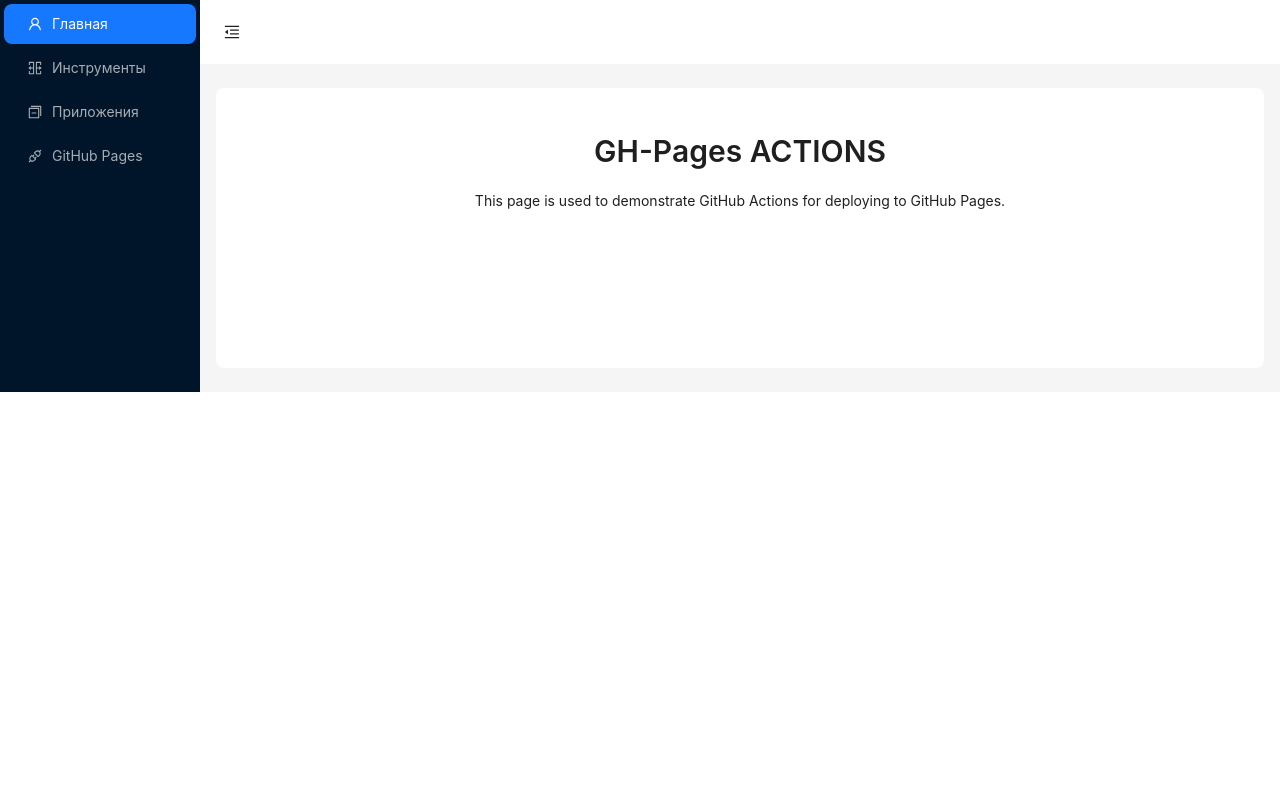
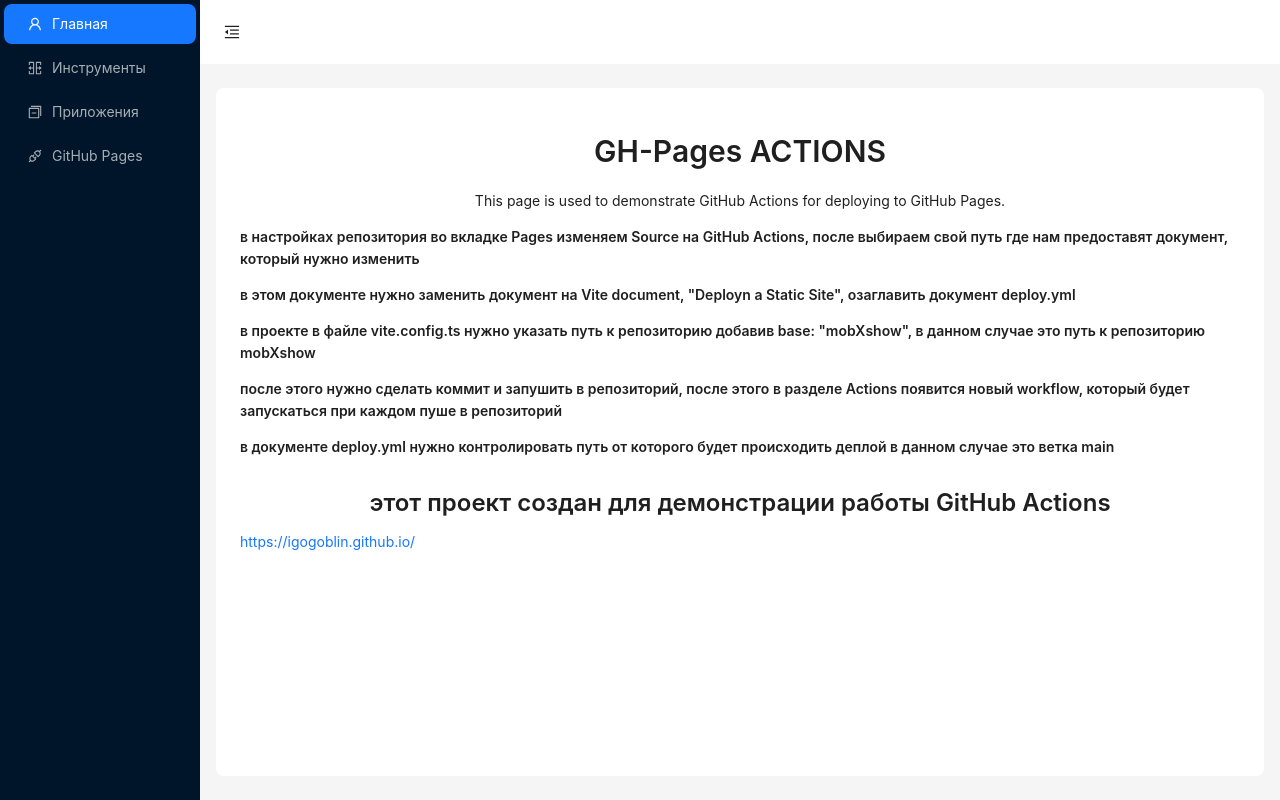
Before and after one commit to Igogoblin/mobXshow, a React (Vite) app: page /gh-pages in a window 1280 px wide. Built offline with nearby package versions, Linux system fonts and the light colour scheme.

Commit message:
feat: add content for ghpage

```diff
--- a/src/App.tsx
+++ b/src/App.tsx
@@ -21,7 +21,7 @@
 
   return (
     <>
-      <Layout>
+      <Layout style={{ minHeight: "100vh" }}>
         <Sider trigger={null} collapsible collapsed={collapsed}>
           <div className="demo-logo-vertical" />
           <Menu
--- a/src/pages/ghpages.tsx
+++ b/src/pages/ghpages.tsx
@@ -13,6 +13,43 @@
         This page is used to demonstrate GitHub Actions for deploying to GitHub
         Pages.
       </Typography.Paragraph>
+      <Typography.Paragraph>
+        <Typography.Text strong>
+          в настройках репозитория во вкладке Pages изменяем Source на GitHub
+          Аctions, после выбираем свой путь где нам предоставят документ,
+          который нужно изменить
+        </Typography.Text>
+      </Typography.Paragraph>
+      <Typography.Paragraph>
+        <Typography.Text strong>
+          в этом документе нужно заменить документ на Vite document, "Deployn a
+          Static Site", озаглавить документ deploy.yml
+        </Typography.Text>
+      </Typography.Paragraph>
+      <Typography.Paragraph>
+        <Typography.Text strong>
+          в проекте в файле vite.config.ts нужно указать путь к репозиторию
+          добавив base: "mobXshow", в данном случае это путь к репозиторию
+          mobXshow
+        </Typography.Text>
+      </Typography.Paragraph>
+      <Typography.Paragraph>
+        <Typography.Text strong>
+          после этого нужно сделать коммит и запушить в репозиторий, после этого
+          в разделе Actions появится новый workflow, который будет запускаться
+          при каждом пуше в репозиторий
+        </Typography.Text>
+      </Typography.Paragraph>
+      <Typography.Paragraph>
+        <Typography.Text strong>
+          в документе deploy.yml нужно контролировать путь от которого будет
+          происходить деплой в данном случае это ветка main
+        </Typography.Text>
+      </Typography.Paragraph>
+      <Typography.Title level={3} style={{ textAlign: "center" }}>
+        этот проект создан для демонстрации работы GitHub Actions
+      </Typography.Title>
+      <Typography.Link>https://igogoblin.github.io/</Typography.Link>
     </>
   );
 };
```
